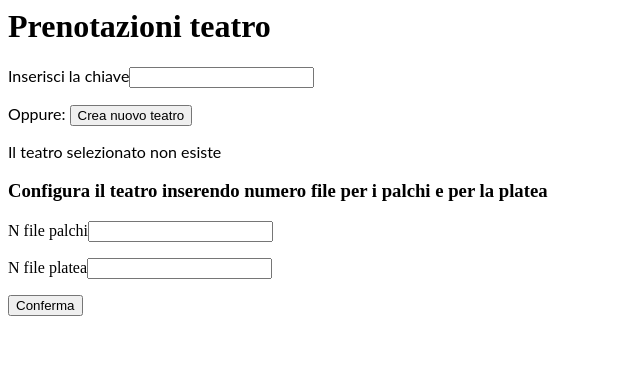
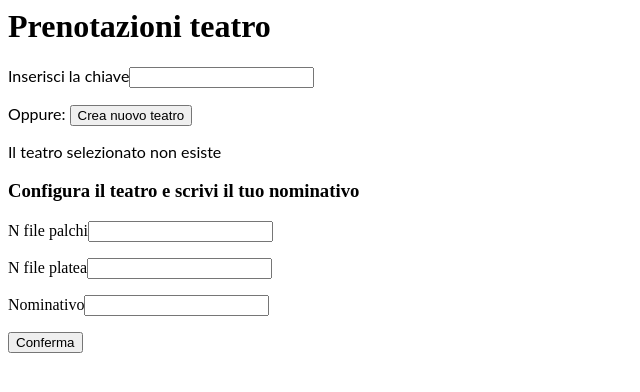
Before and after one commit to Bakko000/SSW_Project, an Angular app: page / in a window 1280 px wide. Both pictures are taken after a click on the button "Crea nuovo teatro". Shown: the top 392 px of the page, without its empty margins (0-640 px from the left). Built offline with nearby package versions, Linux system fonts and the light colour scheme; no server answers.

Commit message:
2 files modified

```diff
--- a/src/app/nuovoteatro/nuovoteatro.component.html
+++ b/src/app/nuovoteatro/nuovoteatro.component.html
@@ -1,9 +1,10 @@
 <div *ngIf="clicked">
-<h3>Configura il teatro inserendo numero file per i palchi e per la platea</h3>
+<h3>Configura il teatro e scrivi il tuo nominativo</h3>
 <form>
   <p><label for="filepalchi">N file palchi</label><input [(ngModel)]="filepalchi" name="filepalchi"></p>
   <p><label for="fileplatea">N file platea</label><input [(ngModel)]="fileplatea" name="fileplatea"></p>
+  <p><label for="nome">Nominativo</label><input [(ngModel)]="nome" name="nome"></p>
   <button (click)="CreateTheatre()">Conferma</button>
 </form>
 </div>
-<app-nominativo *ngIf="newtheatre" [bookerid]="bookerid" [newtheatre]="newtheatre" [chiave]="chiave"></app-nominativo>
+<app-prenotazione [bookerid]="bookerid"  [chiave]="chiave"></app-prenotazione>
--- a/src/app/nuovoteatro/nuovoteatro.component.ts
+++ b/src/app/nuovoteatro/nuovoteatro.component.ts
@@ -41,6 +41,7 @@ export class NuovoTeatroComponent implements OnInit {
 
   filepalchi: string;
   fileplatea: string;
+  nome: string;
   nposti: number = 10;
 
    public CreateTheatre() {
@@ -48,8 +49,9 @@ export class NuovoTeatroComponent implements OnInit {
       console.log(this.newtheatre);
       this.clicked = false;
       console.log(this.clicked);
+      this.bookerid = this.nome;
 
-      /* var NuovoTeatro = new Teatro([],[],this.nposti, parseInt(this.fileplatea), this.nposti, parseInt(this.filepalchi));
+      var NuovoTeatro = new Teatro([],[],this.nposti, parseInt(this.fileplatea), this.nposti, parseInt(this.filepalchi));
 
        console.log("Creato un nuovo teatro di " + NuovoTeatro.nfilepalchi + " file per i palchi e di " + NuovoTeatro.nfileplatea + " file per la platea");
        console.log(this.clicked);
@@ -59,7 +61,7 @@ export class NuovoTeatroComponent implements OnInit {
       var NuovaplateaPrenotazione = new MostraTeatro(NuovoTeatro.platea, 'platea');
       var NuovapalchiPrenotazione = new MostraTeatro(NuovoTeatro.palchi, 'palchi');
 
-       console.log(NuovoTeatro); */
+       console.log(NuovoTeatro);
 
 
   }
```
